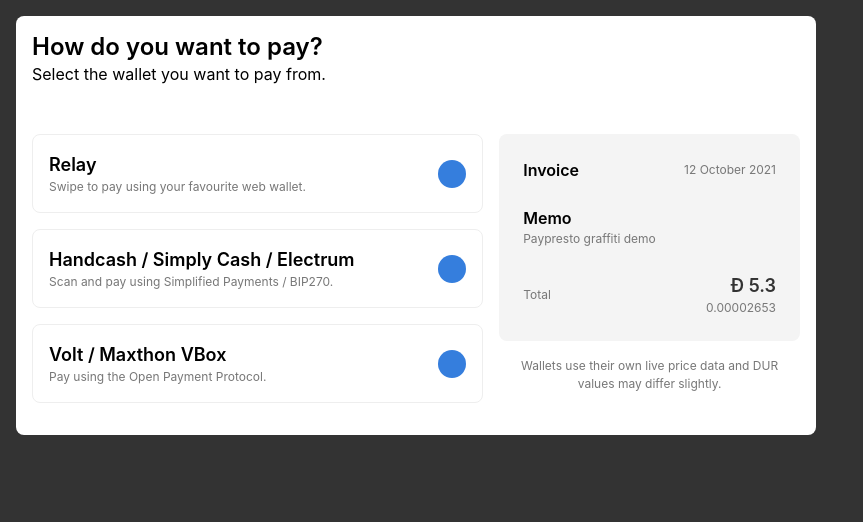
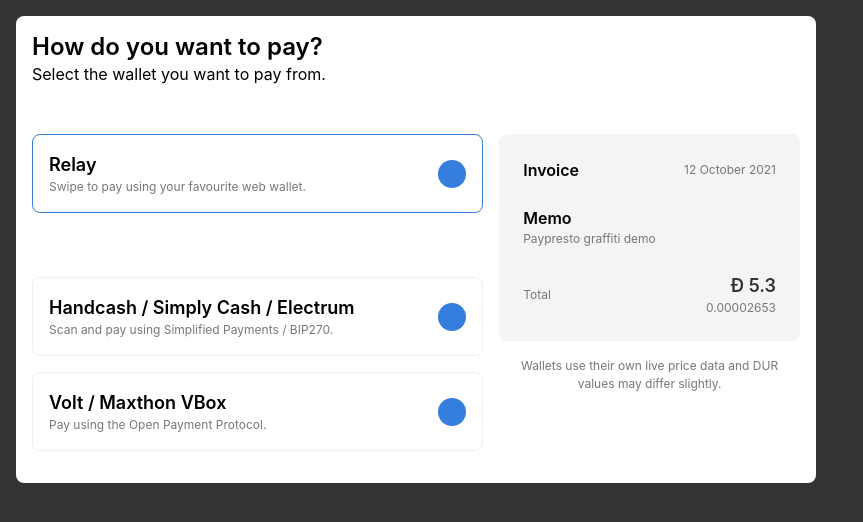
Before and after one commit to anypay/web3-checkout, a React (Create React App) app: page / in a window 1280 px wide. Shown: the top 522 px of the page, without its empty margins (0-863 px from the left). Built offline with nearby package versions, Linux system fonts and the light colour scheme.

Commit message:
Track active payment accordion

```diff
--- a/src/components/Payments/PaymentsOptions/PaymentsOptionsItemHeader.tsx
+++ b/src/components/Payments/PaymentsOptions/PaymentsOptionsItemHeader.tsx
@@ -5,16 +5,24 @@
   title: string;
   subtitle: string;
   icon?: JSX.Element;
+  active?: boolean;
 }
+
+type IComponentStyled = {
+  readonly active?: boolean;
+};
+
 
 const WrapperStyled = styled.div`
   ${props => props.theme.padding.defaultBottom}
 `
 
-const ComponentStyled = styled.div`
+const ComponentStyled = styled.div<IComponentStyled>`
+  ${props => props.active && props.theme.border.active}
+  ${props => !props.active && props.theme.border.default}
+
   ${props => props.theme.background.default}
   ${props => props.theme.padding.default}
-  ${props => props.theme.border.default}
   ${props => props.theme.border.defaultRadius}
 
   ${props => props.theme.flex.one}
@@ -40,10 +48,10 @@
   ${props => props.theme.padding.defaultLeft}
 `
 
-function PaymentsOptionsItemComponent({ title, subtitle, icon }: IPaymentsOptionsItemHeaderComponent) {
+function PaymentsOptionsItemComponent({ title, subtitle, icon, active }: IPaymentsOptionsItemHeaderComponent) {
   return (
     <WrapperStyled>
-      <ComponentStyled>
+      <ComponentStyled active={active}>
         <ContentStyled>
           <TitleStyled>{title}</TitleStyled>
           <SubtitleStyled>{subtitle}</SubtitleStyled>
--- /dev/null
+++ b/src/components/Payments/PaymentsOptions/index.css
@@ -0,0 +1,19 @@
+/* .accordion {}
+.accordion__item + .accordion__item {}
+.accordion__button {}
+.accordion__button:hover {}
+.accordion__panel {} */
+
+[hidden] {
+  display: none;
+}
+
+@keyframes fadein {
+  0% {
+    opacity: 0;
+  }
+
+  100% {
+    opacity: 0;
+  }
+}
--- a/src/components/Payments/PaymentsOptions/index.tsx
+++ b/src/components/Payments/PaymentsOptions/index.tsx
@@ -2,6 +2,8 @@
 import PaymentsOptionsItemHeaderComponent from './PaymentsOptionsItemHeader'
 import PaymentsOptionsItemBodyComponent from './PaymentsOptionsItemBody'
 import PaymentsOptionsIconComponent from './PaymentsOptionsIcon'
+import { useAccordionState } from './service'
+import './index.css'
 
 import PaymentRelayService from 'services/PaymentRelay'
 
@@ -14,18 +16,27 @@
 } from 'react-accessible-accordion'
 
 function PaymentsOptionsComponent() {
+  const preExpanded = ['payment-relay']
+  const accordionState = useAccordionState({ preExpanded })
+
   return (
-    <Accordion>
+    <Accordion
+      onChange={accordionState.setActive}
+      allowMultipleExpanded={false}
+      allowZeroExpanded={false}
+      preExpanded={preExpanded}
+    >
       {/**
        * Relay
        */}
-      <AccordionItem>
+      <AccordionItem uuid="payment-relay">
         <AccordionItemHeading>
           <AccordionItemButton>
             <PaymentsOptionsItemHeaderComponent
               title="Relay"
               subtitle="Swipe to pay using your favourite web wallet."
               icon={<PaymentsOptionsIconComponent />}
+              active={accordionState.getActive() === 'payment-relay'}
             />
           </AccordionItemButton>
         </AccordionItemHeading>
@@ -44,13 +55,14 @@
       {/**
        * Handcash
        */}
-      <AccordionItem>
+      <AccordionItem uuid="payment-handcash">
         <AccordionItemHeading>
           <AccordionItemButton>
             <PaymentsOptionsItemHeaderComponent
               title="Handcash / Simply Cash / Electrum"
               subtitle="Scan and pay using Simplified Payments / BIP270."
               icon={<PaymentsOptionsIconComponent />}
+              active={accordionState.getActive() === 'payment-handcash'}
             />
           </AccordionItemButton>
         </AccordionItemHeading>
@@ -60,15 +72,16 @@
       </AccordionItem>
 
       {/**
-       * Vold
+       * Volt
        */}
-      <AccordionItem>
+      <AccordionItem uuid="payment-volt">
         <AccordionItemHeading>
           <AccordionItemButton>
             <PaymentsOptionsItemHeaderComponent
               title="Volt / Maxthon VBox"
               subtitle="Pay using the Open Payment Protocol."
               icon={<PaymentsOptionsIconComponent />}
+              active={accordionState.getActive() === 'payment-volt'}
             />
           </AccordionItemButton>
         </AccordionItemHeading>
--- /dev/null
+++ b/src/components/Payments/PaymentsOptions/service.tsx
@@ -0,0 +1,13 @@
+import { useState } from 'react'
+
+export const useAccordionState = ({ preExpanded }: { preExpanded: string[] }) => {
+  const [getter, setter] = useState<string[] | null>(preExpanded)
+
+  const getActive = () => (getter || [])[0]
+  const setActive = (uuid: string[]) => setter(uuid)
+
+  return {
+    getActive,
+    setActive,
+  }
+}
--- a/src/theme.tsx
+++ b/src/theme.tsx
@@ -128,6 +128,9 @@
   default: css`
     border: 1px solid ${colors.border};
   `,
+  active: css`
+    border: 1px solid ${colors.primary};
+  `,
   defaultRadius: css`
     border-radius: ${units.radiusDefault};
   `,
```
